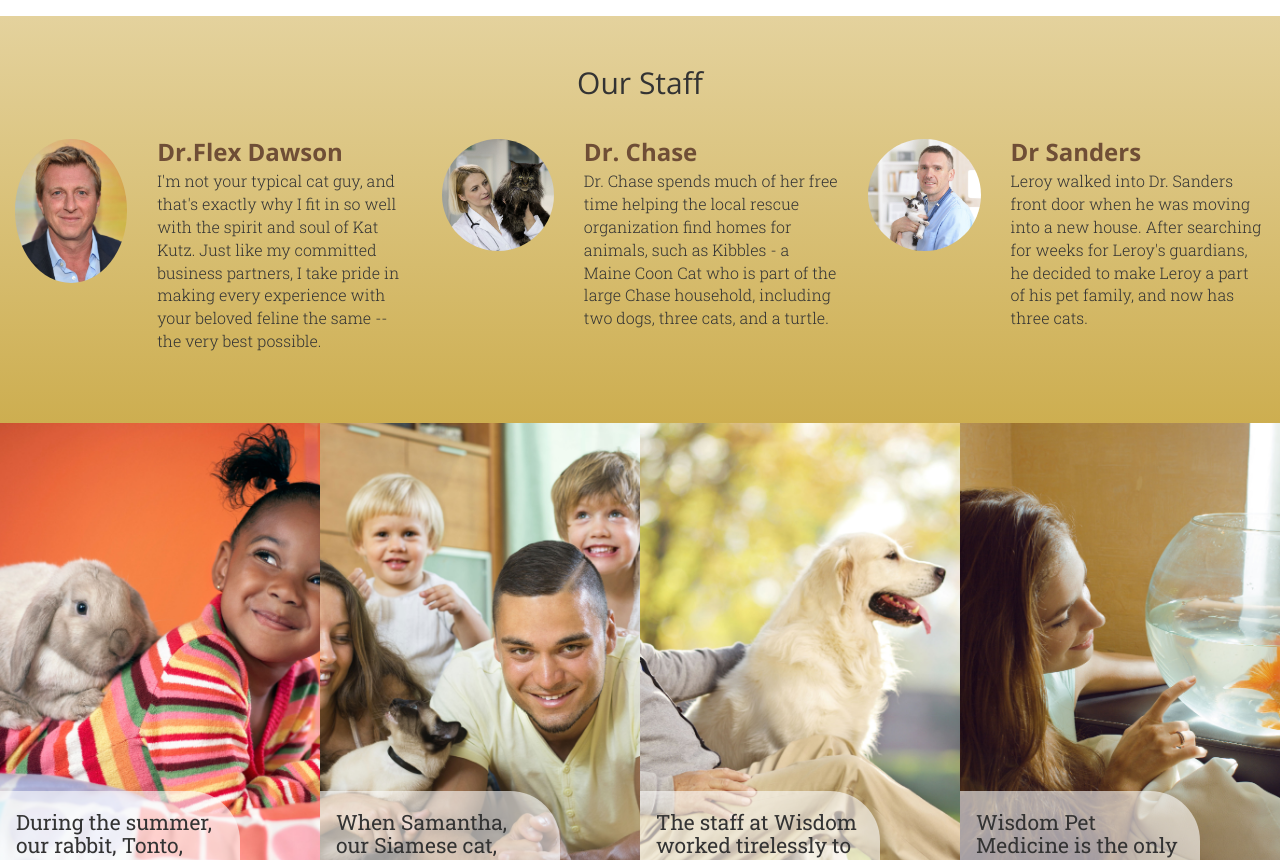
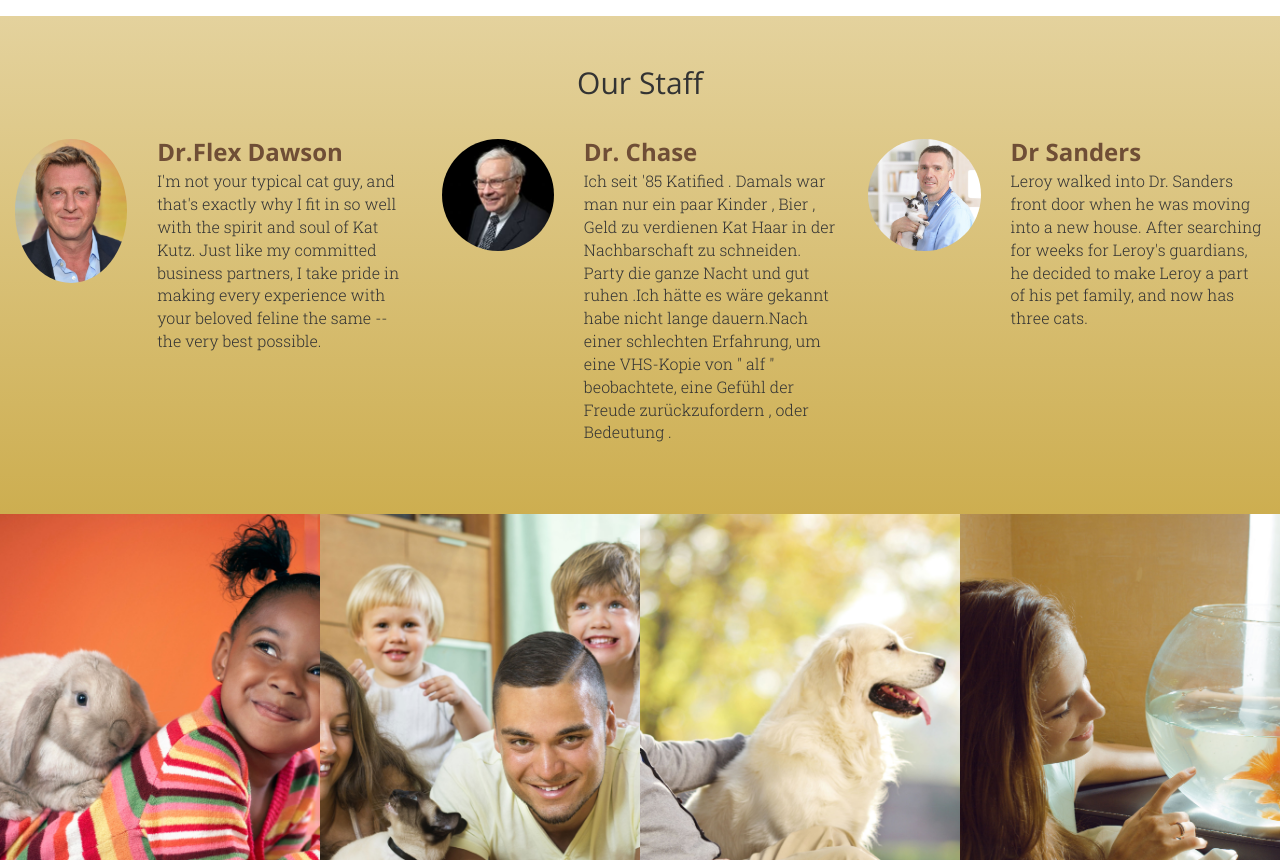
Before and after one commit to erinzellers/katKutz, a plain HTML site: page index.html in a window 1280 px wide. Shown: the part 1940-2800 px from the top of the page. Drawn offline with nearby package versions, Linux system fonts and the light colour scheme.

Commit message:
added teds bio and pic

```diff
--- a/index.html
+++ b/index.html
@@ -22,7 +22,7 @@
           <span class="icon-bar"></span>
           <span class="icon-bar"></span>
         </button>
-        <a class="navbar-brand" href="#featured"><h1>Kat <span class="subhead">Kutz</span></h1></a>
+        <a class="navbar-brand" href="#featured"><h1>KatKutz <span class="subhead">for cats</span></h1></a>
       </div><!-- navbar-header -->
       <div class="collapse navbar-collapse" id="collapse">
         <ul class="nav navbar-nav navbar-right">
@@ -132,11 +132,11 @@
         <div class="doctor col-lg-4">
           <div class="row">
             <div class="photo col-xs-6 col-xs-offset-3 col-sm-3 col-sm-offset-1 col-md-2 col-md-offset-2 col-lg-4 col-lg-offset-0">
-              <img class="img-circle" src="images/doctor-chase.jpg"  alt="Photo of Dr Sanders">
+              <img class="img-circle" src="images/doctor-wilheim-wanderlust.JPG"  alt="Photo of Dr Sanders">
             </div><!-- photo -->
             <div class="info col-xs-8 col-xs-offset-2 col-sm-7 col-sm-offset-0 col-md-6 col-lg-8">
               <h3>Dr. Chase</h3>
-              <p>Dr. Chase spends much of her free time helping the local rescue organization find homes for animals, such as Kibbles - a Maine Coon Cat who is part of the large Chase household, including two dogs, three cats, and a turtle.</p>
+              <p>Ich seit '85 Katified . Damals war man nur ein paar Kinder , Bier , Geld zu verdienen Kat Haar in der Nachbarschaft zu schneiden. Party die ganze Nacht und gut ruhen .Ich hätte es wäre gekannt habe nicht lange dauern.Nach einer schlechten Erfahrung, um eine VHS-Kopie von " alf " beobachtete, eine Gefühl der Freude zurückzufordern , oder Bedeutung .</p>
             </div><!-- info -->
           </div> <!-- inner row -->
         </div> <!-- doctor -->
```
Also changed, not shown: images/doctor-wilheim-wanderlust.JPG (added), 1 other file.
